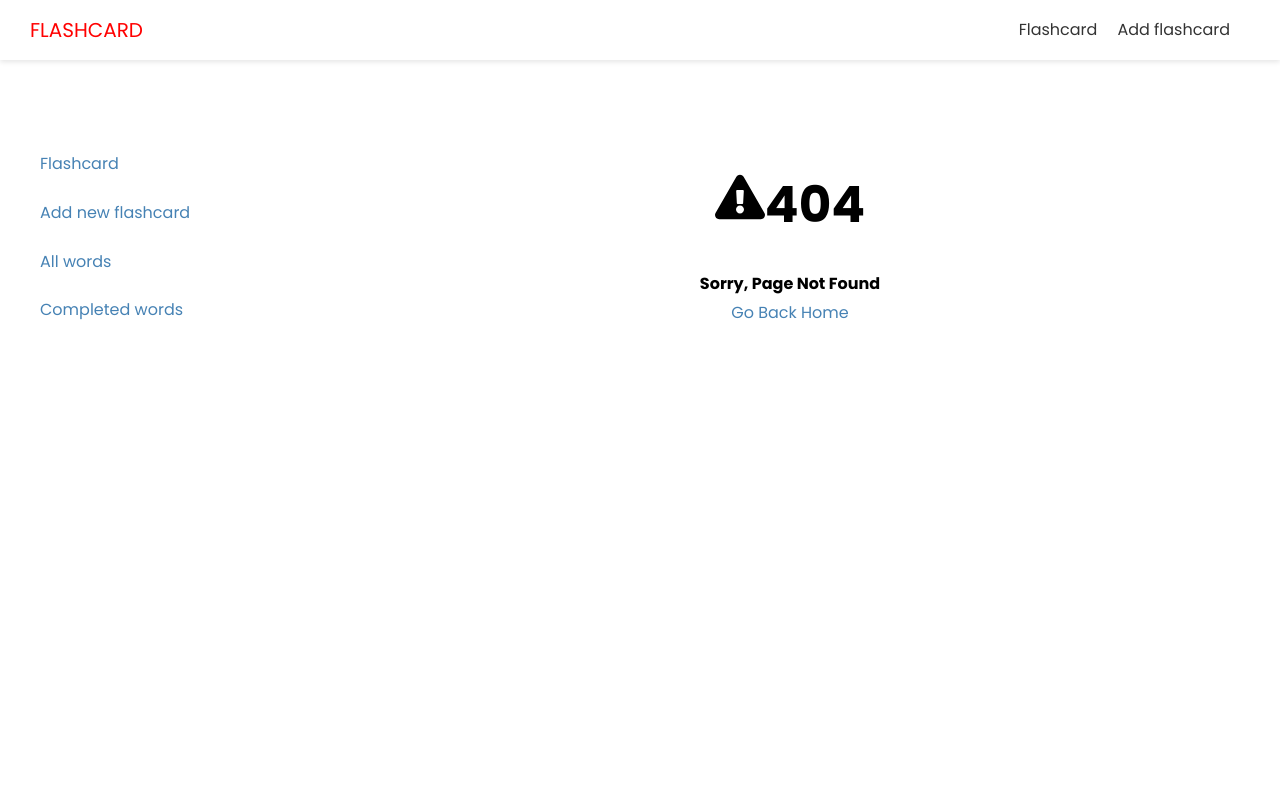
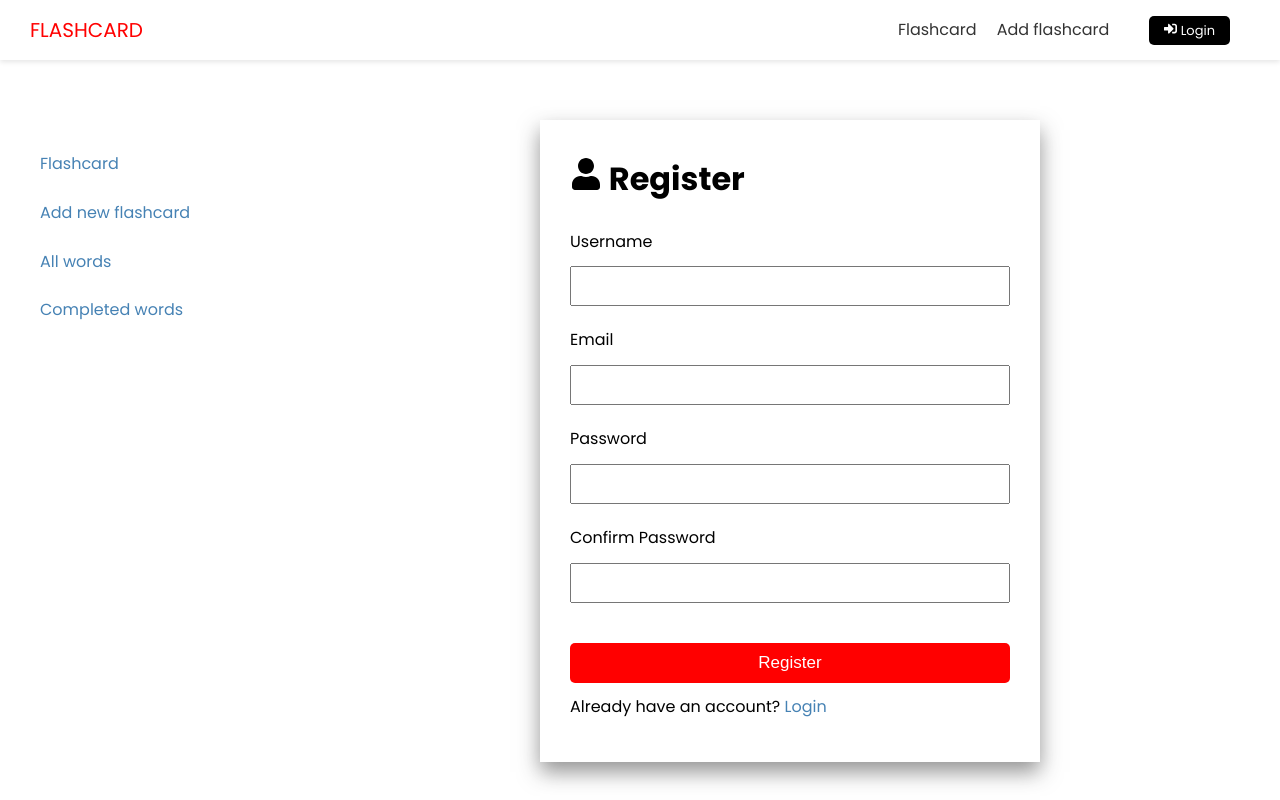
Before and after one commit to asa108/flashcard-frontend, a Next.js app: page /account/register in a window 1280 px wide. Before the commit this address had no page. Shown: the top 800 px of the page. Built offline with nearby package versions, Linux system fonts and the light colour scheme.

Commit message:
created login and register form

```diff
--- a/components/Header.js
+++ b/components/Header.js
@@ -1,3 +1,4 @@
+import { FaSignInAlt, FaSignOutAlt } from "react-icons/fa";
 import Link from "next/link";
 import styles from "@/styles/Header.module.css";
 
@@ -22,6 +23,13 @@
               <a>Add flashcard</a>
             </Link>
           </li>
+          <li>
+            <Link href="/account/login">
+              <a className="btn-secondary">
+                <FaSignInAlt /> Login
+              </a>
+            </Link>
+          </li>
         </ul>
       </nav>
     </header>
--- /dev/null
+++ b/pages/account/register.js
@@ -0,0 +1,80 @@
+import Link from "next/link";
+import { FaUser } from "react-icons/fa";
+import { useState, useEffect, useContext } from "react";
+import { ToastContainer, toast } from "react-toastify";
+import "react-toastify/dist/ReactToastify.css";
+
+import Layout from "@/components/Layout";
+import styles from "@/styles/AuthForm.module.css";
+
+export default function RegisterPage() {
+  const [username, setUsername] = useState("");
+  const [email, setEmail] = useState("");
+  const [password, setPassword] = useState("");
+  const [passwordConfirm, setPasswordConfirm] = useState("");
+
+  const handleSubmit = (e) => {
+    e.preventDefault();
+
+    if (password !== passwordConfirm) {
+      toast.error("Password do not match");
+      return;
+    }
+
+    console.log({ username, email, password });
+  };
+  return (
+    <Layout titke="User registeration">
+      <div className={styles.auth}>
+        <h1>
+          <FaUser /> Register
+        </h1>
+        <ToastContainer />
+
+        <form onSubmit={handleSubmit}>
+          <div>
+            <label htmlFor="username">Username</label>
+            <input
+              type="text"
+              id="username"
+              value={username}
+              onChange={(e) => setUsername(e.target.value)}
+            />
+          </div>
+          <div>
+            <label htmlFor="email">Email</label>
+            <input
+              type="email"
+              id="email"
+              value={email}
+              onChange={(e) => setEmail(e.target.value)}
+            />
+          </div>
+          <div>
+            <label htmlFor="password">Password</label>
+            <input
+              type="password"
+              id="password"
+              value={password}
+              onChange={(e) => setPassword(e.target.value)}
+            />
+          </div>
+          <div>
+            <label htmlFor="passwordConfirm">Confirm Password</label>
+            <input
+              type="password"
+              id="passwordConfirm"
+              value={passwordConfirm}
+              onChange={(e) => setPasswordConfirm(e.target.value)}
+            />
+          </div>
+
+          <input type="submit" value="Register" className="btn" />
+        </form>
+        <p>
+          Already have an account? <Link href="/account/login">Login</Link>
+        </p>
+      </div>
+    </Layout>
+  );
+}
--- /dev/null
+++ b/styles/AuthForm.module.css
@@ -0,0 +1,38 @@
+.auth {
+  max-width: 500px;
+  margin: auto;
+  padding: 30px;
+  box-shadow: 0px 10px 20px 0px rgba(50, 50, 50, 0.52);
+}
+
+.auth label {
+  display: block;
+  margin-bottom: 10px;
+}
+
+.auth input[type='text'],
+.auth input[type='email'],
+.auth input[type='password'] {
+  display: block;
+  width: 100%;
+  height: 40px;
+  padding: 5px;
+  font-size: 18px;
+}
+
+.auth input[type='submit'] {
+  margin-top: 20px;
+  width: 100%;
+  font-size: 17px;
+      display: inline-block;
+  background: red;
+  color: #fff;
+  padding: 10px 20px;
+  cursor: pointer;
+  border: 0;
+  border-radius: 5px;
+}
+
+.auth div {
+  margin-bottom: 20px;
+}
```
Also changed, not shown: pages/account/login.js (added, +55 -0 lines).
